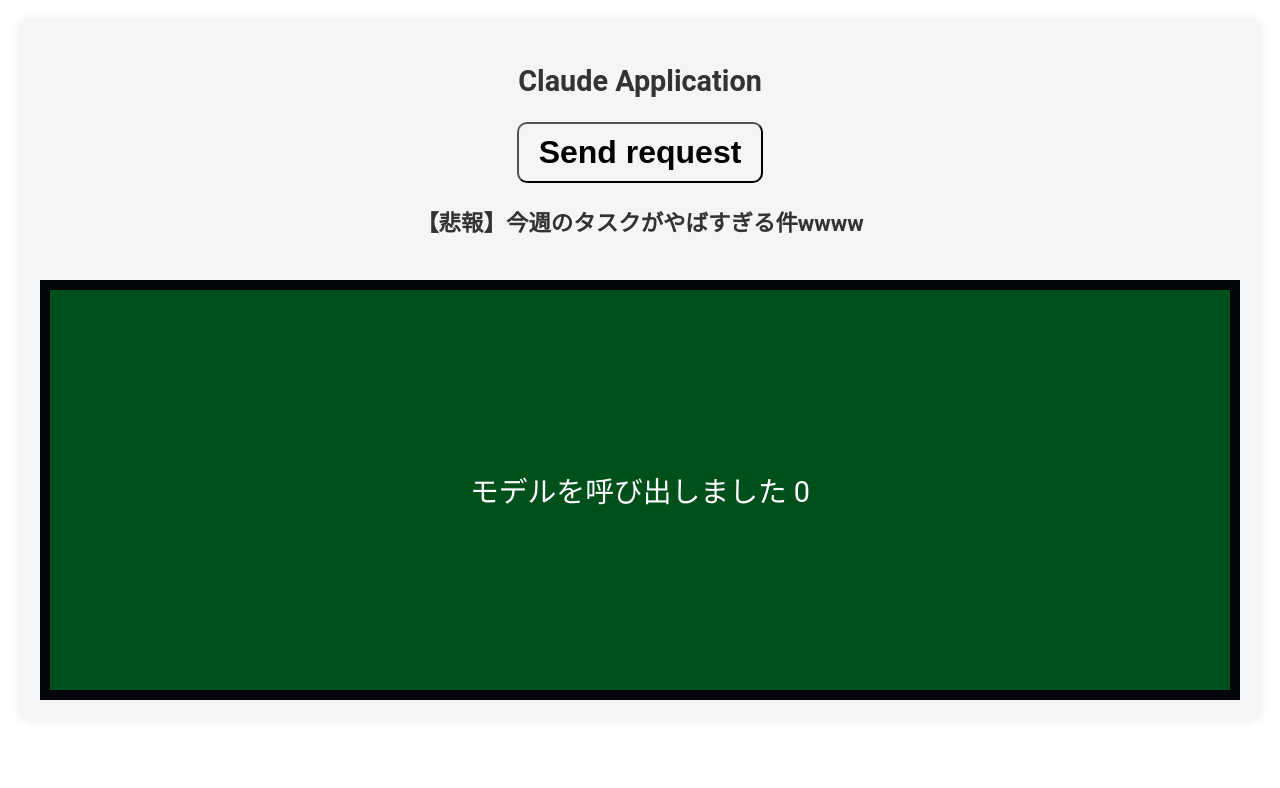
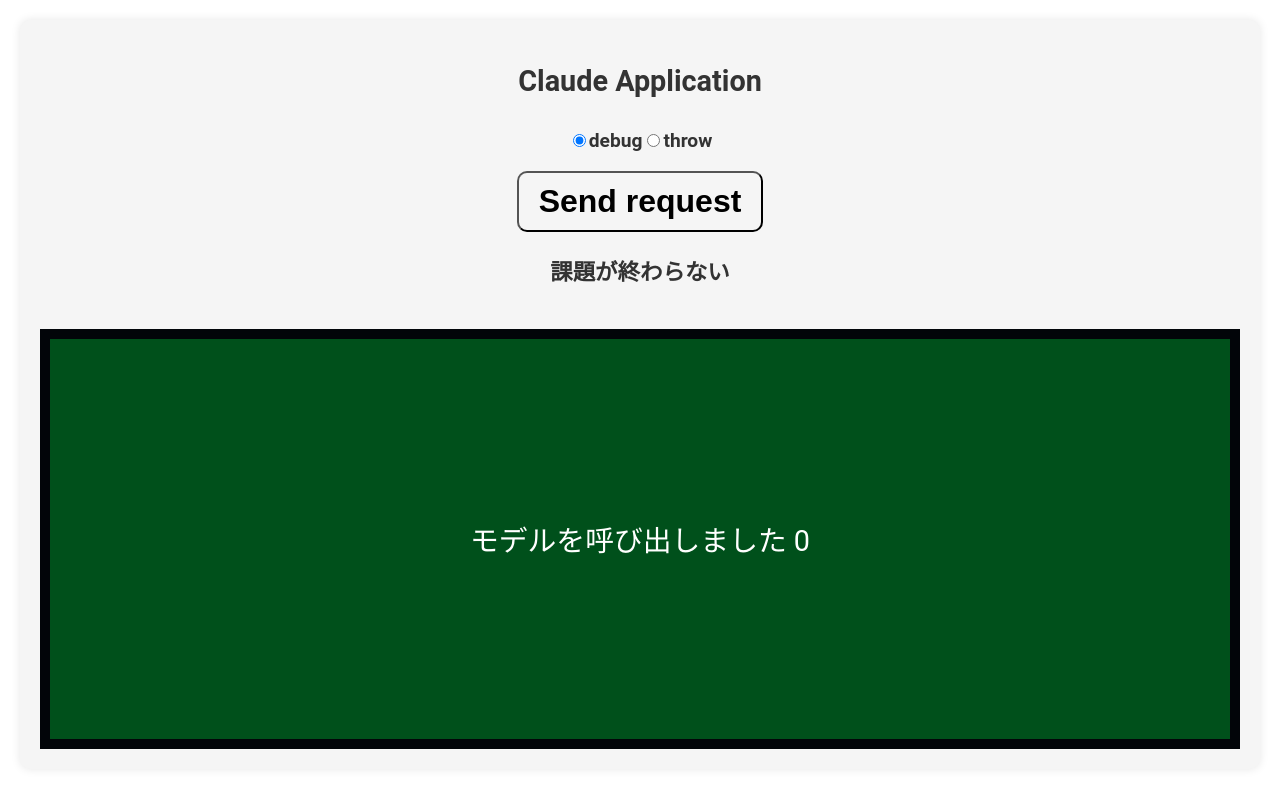
Before and after one commit to kotta-27/202406hackathon_frontend, a React (Create React App) app: page / in a window 1280 px wide. Shown: the top 788 px of the page. Built offline with nearby package versions, Linux system fonts and the light colour scheme; no server answers.

Commit message:
add radio-button

```diff
--- a/src/components/Claude.jsx
+++ b/src/components/Claude.jsx
@@ -2,10 +2,17 @@
 import { useState } from "react";
 import "../stylesheet/Claude.css";
 import ExecuteRequest from "./ExecuteRequest";
+import RadioButtonItems from "./RadioButtonItems";
+
+const items = [
+  { id: 1, item: "debug" },
+  { id: 2, item: "throw" },
+];
 
 function Claude() {
   const [count, setCount] = useState(0);
   const [isLoading, setIsLoading] = useState(false);
+  const [checkedValue, setCheckedValue] = useState(items[0].item);
 
   const changeIsLoading = (isLoadingChild) => {
     if (isLoadingChild) setIsLoading(true);
@@ -16,17 +23,31 @@
     setCount(count + 1);
   };
 
+  const handleChange = (e) => {
+    setCheckedValue(e.target.value);
+  };
+
   return (
     <div>
       <div className="Claude">
         <h2>Claude Application</h2>
+        <RadioButtonItems
+          handleChange={handleChange}
+          checkedValue={checkedValue}
+          items={items}
+        />
         <button
           onMouseDown={createRequest}
           id={isLoading ? "loading-button" : ""}
         >
           Send request
         </button>
-        <ExecuteRequest count={count} changeIsLoading={changeIsLoading} />
+        <ExecuteRequest
+          count={count}
+          changeIsLoading={changeIsLoading}
+          checkedValue={checkedValue}
+          items={items}
+        />
       </div>
     </div>
   );
--- a/src/components/ExecuteRequest.jsx
+++ b/src/components/ExecuteRequest.jsx
@@ -17,10 +17,10 @@
 });
 
 // モデルを呼び出す関数を実行
-function ExecuteRequest({ count, changeIsLoading }) {
+function ExecuteRequest({ count, changeIsLoading, checkedValue, items }) {
   const [message, setMessage] = useState("");
   const [isLoading, setIsLoading] = useState(false);
-  const myPrompt = "【悲報】今週のタスクがやばすぎる件wwww";
+  const myPrompt = "課題が終わらない";
   const nanJ =
     "なんJ民のような口調で語ってください．スレの形式にしてもいいです．エセ関西弁で．4センテンスくらいで．あおってください";
 
@@ -66,9 +66,13 @@
   };
 
   useEffect(() => {
-    // if (count > 0) invokeModel();      // Claudeに投げるときはここをコメントアウト．入れ替える．
+    if (checkedValue == "debug") {
+      setMessage(`モデルを呼び出しました  ${count}`);
+    } // Claudeに投げるときはここをコメントアウト．入れ替える．
+    else if (checkedValue == "throw") {
+      if (count > 0) invokeModel();
+    }
     setIsLoading(true);
-    setMessage(`モデルを呼び出しました  ${count}`);
   }, [count]);
 
   useEffect(() => {
--- /dev/null
+++ b/src/components/RadioButtonItems.jsx
@@ -0,0 +1,25 @@
+import { useState } from "react";
+import "../stylesheet/Radio.css";
+
+function RadioButtonItems({ handleChange, checkedValue, items }) {
+  return (
+    <div className="items-container">
+      {items.map((item) => (
+        <label key={item.id}>
+          <input
+            className="radio-item"
+            type="radio"
+            id={item.id}
+            name="item"
+            value={item.item}
+            checked={checkedValue === item.item}
+            onChange={handleChange}
+          />
+          {item.item}
+        </label>
+      ))}
+    </div>
+  );
+}
+
+export default RadioButtonItems;
--- /dev/null
+++ b/src/stylesheet/Radio.css
@@ -0,0 +1,17 @@
+label {
+    /* display: block; */
+}
+
+.items-container{
+    font-size: 1em;
+    font-weight: 700;
+    margin-top: 1%;
+    margin-bottom: 1%;
+}
+
+.radio-item{
+    flex-direction: row;
+    align-items: center;
+    margin-top: 1%;
+    margin-bottom: 1%;
+}
```
